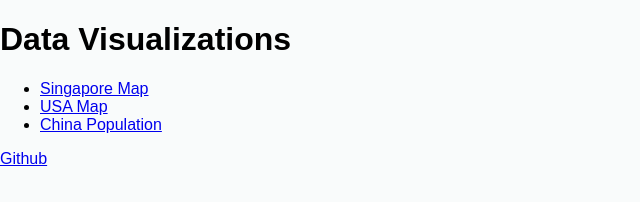
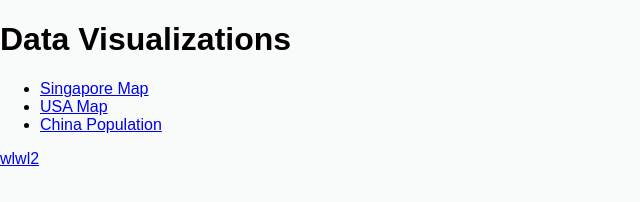
Before and after one commit to wlwl2/data-visualizations, a plain HTML site: page index.html in a window 1280 px wide. Shown: the full height of the page, 0-640 px from the left. Drawn offline with Linux system fonts and the light colour scheme.

Commit message:
added website link

```diff
--- a/index.html
+++ b/index.html
@@ -15,7 +15,7 @@
       <li><a href="usa/usa.html">USA Map</a></li>
       <li><a href="china/china.html">China Population</a></li>
     </ul>
-    <div><a href="https://wlwl2.github.io/">Github</a></div>
+    <div><a href="https://wlwl2.com/">wlwl2</a></div>
     <!-- <script>console.log(window.location.protocol)</script> -->
   </body>
 </html>
```
